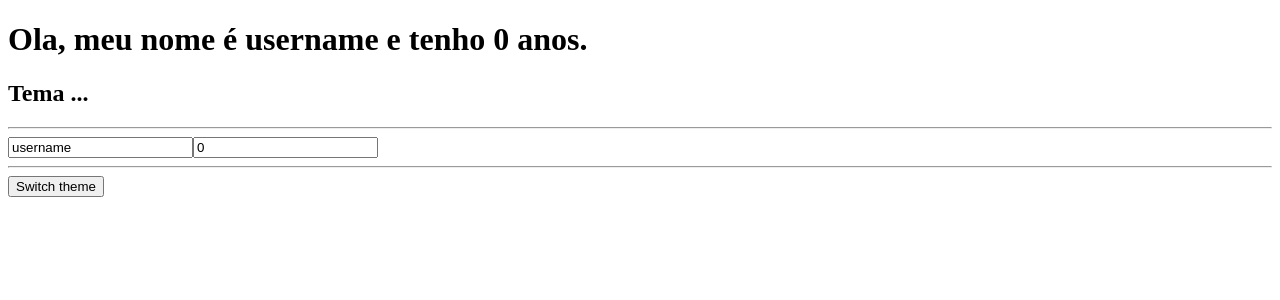
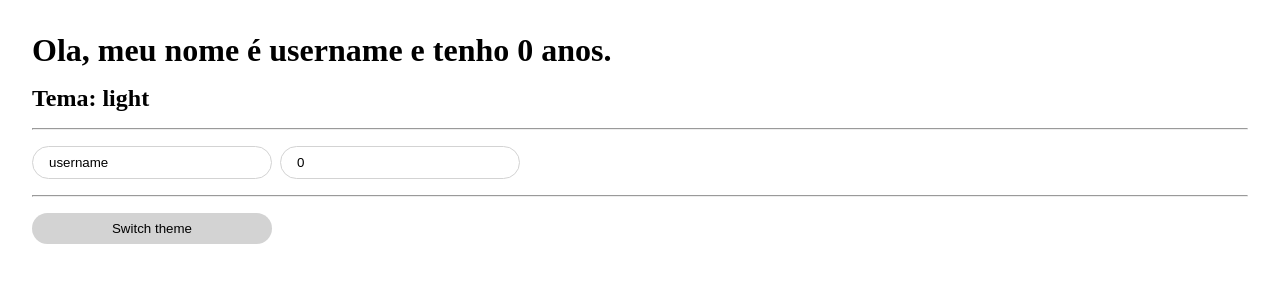
Before and after one commit to Larrire/React-redux-basics, a React (Create React App) app: page / in a window 1280 px wide. Shown: the top 300 px of the page. Built offline with nearby package versions, Linux system fonts and the light colour scheme.

Commit message:
Using data from themeReducer

```diff
--- /dev/null
+++ b/src/App.css
@@ -0,0 +1,52 @@
+* {
+  padding: 0;
+  margin: 0;
+  box-sizing: border-box;
+}
+
+html, body {
+  height: 100%;
+}
+
+main {
+  width: 100%;
+  height: 100vh;
+  padding: 32px;
+}
+
+main * {
+  margin-bottom: 16px;
+}
+
+.dark-theme {
+  background-color: rgb(18, 44, 99);
+  color: #fff;
+}
+
+input {
+  border: 1px solid lightgray;
+  padding: 8px 16px;
+  min-width: 240px;
+  border-radius: 20px;
+}
+
+input + input {
+  margin-left: 8px;
+}
+
+button {
+  border: none;
+  padding: 8px 16px;
+  min-width: 240px;
+  border-radius: 20px;
+  background-color: lightgray;
+  cursor: pointer;
+}
+
+button:hover {
+  background-color: #ddd;
+}
+
+button:active {
+  background-color: aquamarine;
+}
--- a/src/App.tsx
+++ b/src/App.tsx
@@ -2,14 +2,18 @@ import React from 'react';
 import { useDispatch } from 'react-redux';
 import { useReduxSelector } from './redux/hooks/useReduxSelector'
 import { setName, setAge } from './redux/reducers/userReducer';
+import { setThemeStatus } from './redux/reducers/themeReducer';
+import './App.css'
 
 function App() {
   const dispatch = useDispatch();
 
   const user = useReduxSelector(state => state.user);
+  const theme = useReduxSelector(state => state.theme);
 
   const changeName = (newName: string) => dispatch( setName(newName) );
   const changeAge = (newAge: number) => dispatch( setAge(newAge) );
+  const switchTheme = (newTheme: string) => dispatch( setThemeStatus(newTheme) );
 
   const handleNameInput = (e: React.ChangeEvent<HTMLInputElement>) => {
     changeName(e.target.value);
@@ -19,10 +23,14 @@ function App() {
     changeAge(parseInt(e.target.value));
   }
 
+  const handleSwitchTheme = () => {
+    switchTheme(theme.status === 'light' ? 'dark' : 'light')
+  }
+
   return (
-    <>
+    <main className={ theme.status === 'dark' ? 'dark-theme' : '' }>
       <h1>Ola, meu nome é {user.name} e tenho {user.age} anos.</h1>
-      <h2>Tema ...</h2>
+      <h2>Tema: {theme.status}</h2>
 
       <hr />
 
@@ -31,8 +39,8 @@ function App() {
 
       <hr />
 
-      <button>Switch theme</button>
-    </>
+      <button onClick={handleSwitchTheme}>Switch theme</button>
+    </main>
   );
 }
 
```
